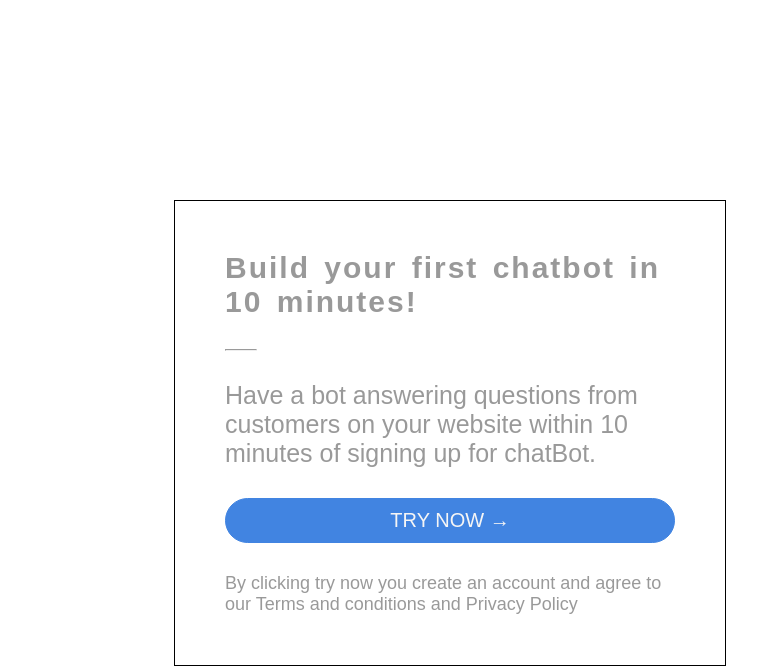
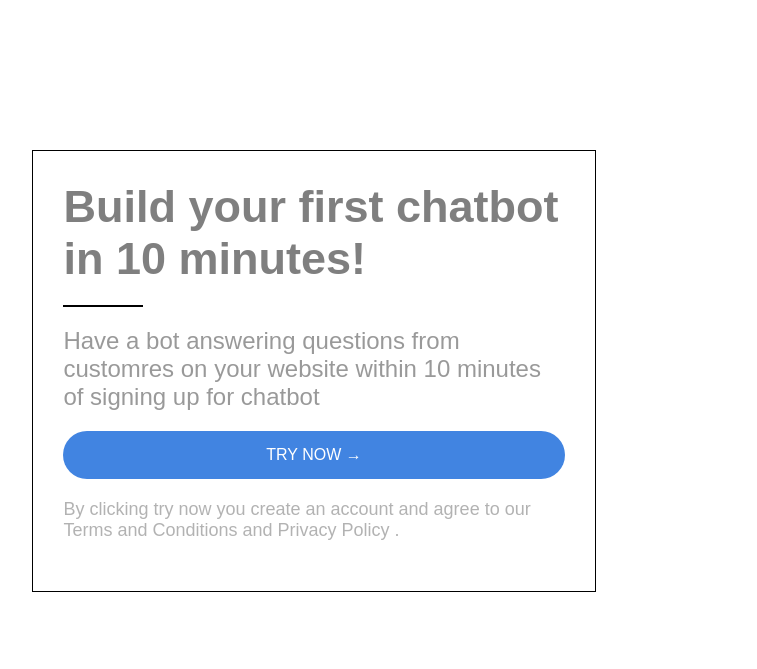
Before and after one commit to snehakarada/html-selectors, a plain HTML site: page index.html in a window 1280 px wide. Shown: the whole page, without its empty margins (326-1083 px from the left). Drawn offline with Linux system fonts and the light colour scheme.

Commit message:
updated every thing

```diff
--- a/index.html
+++ b/index.html
@@ -1,54 +1,65 @@
 <!DOCTYPE html>
-<html lang="en">
+<html>
   <head>
     <title>call-to-action</title>
     <style>
       * {
         margin: 0;
+        border: 0;
+        box-sizing: border-box;
+        font-family: sans-serif;
+        margin-bottom: 20px;
       }
       article {
-        width: 450px;
+        width: 44%;
         border: 1px solid black;
-        margin-left: 500px;
-        margin-top: 200px;
-        color: rgba(0, 0, 0, 0.4);
-        font-family: sans-serif;
-        font-size: 20px;
-        padding: 50px;
+        padding: 30px;
+        margin: 150px auto;
       }
       h1 {
-        letter-spacing: 2px;
-        word-spacing: 4px;
+        font-size: 45px;
+        color: rgb(0, 0, 0, 0.5);
       }
       #button {
-        border: 1px solid #4184e1;
-        border-radius: 30px;
         background-color: #4184e1;
         text-align: center;
-        color: whitesmoke;
-        padding: 10px;
-        margin: 30px 0;
+        padding: 15px;
+        border-radius: 40px;
       }
-      hr {
-        width: 30px;
-        margin: 30px 0;
+      a {
+        text-decoration: none;
+        color: white;
+        text-transform: uppercase;
+      }
+      #bottom {
+        font-size: 18px;
+        color: rgb(0, 0, 0, 0.3);
+      }
+      p {
+        font-size: 24px;
+        color: rgb(0, 0, 0, 0.4);
+      }
+      #line {
+        height: 2px;
+        width: 80px;
+        background-color: black;
       }
     </style>
   </head>
   <body>
     <article>
       <h1>Build your first chatbot in 10 minutes!</h1>
-      <hr />
-      <div>
-        <p style="font-size: 25px">
-          Have a bot answering questions from customers on your website within
-          10 minutes of signing up for chatBot.
-        </p>
+      <div id="line"></div>
+      <p>
+        Have a bot answering questions from customres on your website within 10
+        minutes of signing up for chatbot
+      </p>
+      <div id="button">
+        <a href="#">try now &rarr;</a>
       </div>
-      <div id="button">TRY NOW &rarr;</div>
-      <p style="font-size: 18px">
+      <p id="bottom">
         By clicking try now you create an account and agree to our Terms and
-        conditions and Privacy Policy
+        Conditions and Privacy Policy .
       </p>
     </article>
   </body>
```
